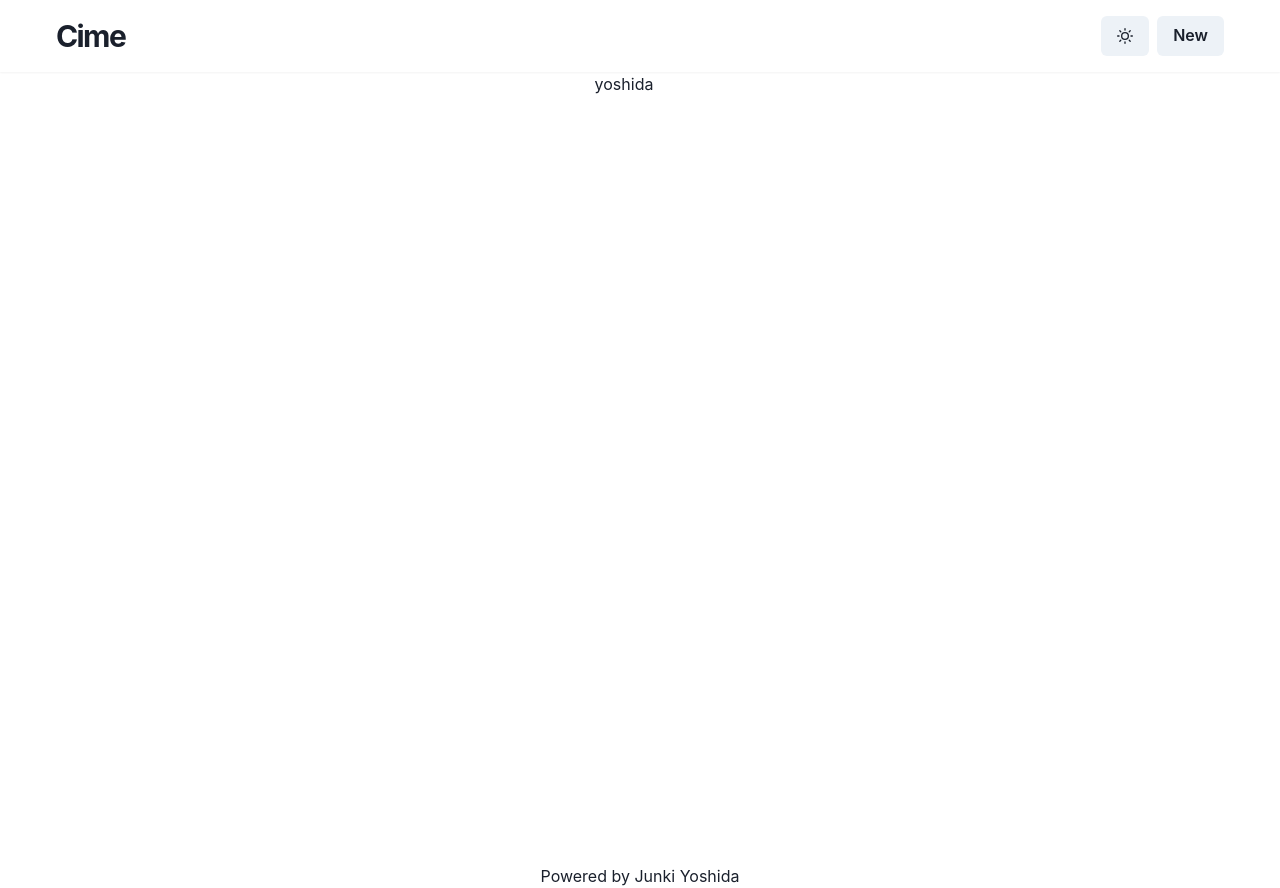
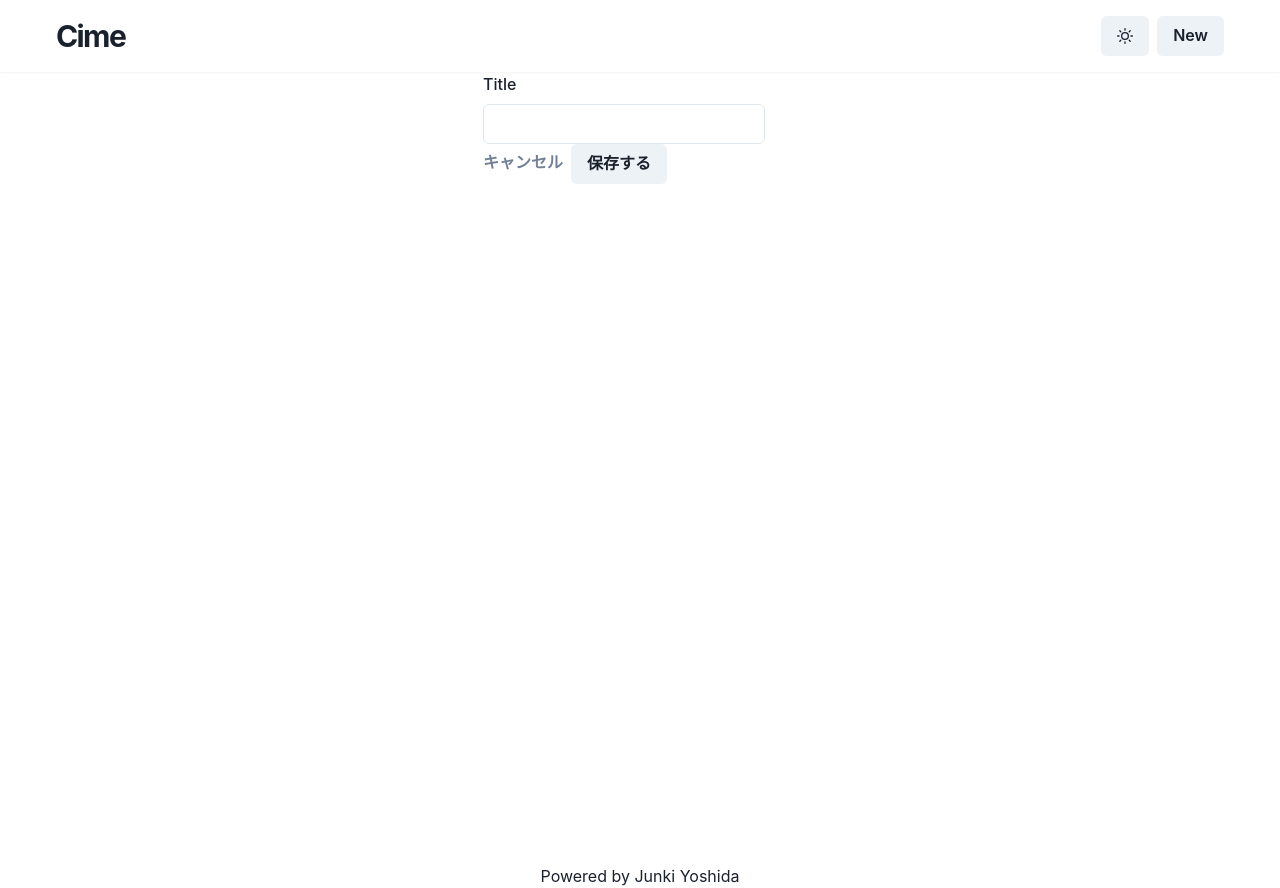
Before and after one commit to j9141997/cime-app, a Next.js app: page /options/new in a window 1280 px wide. Built offline with nearby package versions, Linux system fonts and the light colour scheme.

Commit message:
wip: form component

```diff
--- a/routes.ts
+++ b/routes.ts
@@ -2,5 +2,8 @@ export default {
   root: '/',
   login: '/login',
   signup: '/signup',
-  option: (optionId: string): string => `/options/${optionId}`,
+  options: {
+    new: '/options/new',
+    show: (optionId: string): string => `/options/${optionId}`,
+  },
 }
--- a/src/components/Header.tsx
+++ b/src/components/Header.tsx
@@ -32,16 +32,20 @@ export const Header: VFC = () => {
         justify="space-between"
         paddingX="1rem"
       >
-        <NextLink href={routes.root}>
-          <Heading as="h1" size="lg" letterSpacing={'-.1rem'}>
-            Cime
-          </Heading>
+        <NextLink href={routes.root} passHref>
+          <a aria-label="Cime, Back to homepage">
+            <Heading as="h1" size="lg" letterSpacing={'-.1rem'}>
+              Cime
+            </Heading>
+          </a>
         </NextLink>
         <Box>
           <Button type="button" marginRight="0.5rem" onClick={toggleColorMode}>
             <Icon name={colorMode === 'light' ? 'SunIcon' : 'MoonIcon'} />
           </Button>
-          <Button>New</Button>
+          <NextLink href={routes.options.new} passHref>
+            <Button>New</Button>
+          </NextLink>
         </Box>
       </Flex>
     </Box>
--- a/src/components/common/Card.tsx
+++ b/src/components/common/Card.tsx
@@ -23,7 +23,7 @@ const Card: VFC<Props> = memo(function ItemPanel({ data }) {
         <Avatar size="xs" mr={2} />
         <Text fontSize="sm">Junki Yoshida</Text>
       </Flex>
-      <NextLink href={routes.option(data.id)}>
+      <NextLink href={routes.options.show(data.id)}>
         <Box p={4}>
           <Heading as="h2" size="md">
             {data.title}
--- /dev/null
+++ b/src/components/common/Form.tsx
@@ -0,0 +1,33 @@
+import React, { memo, FC } from 'react'
+import NextLink from 'next/link'
+import { useForm } from 'react-hook-form'
+import { Box, Button } from '@chakra-ui/react'
+
+type Props = {
+  submitButtonText?: string
+  onSubmit?: () => void
+}
+const Form: FC<Props> = memo(function Form({
+  children,
+  onSubmit,
+  submitButtonText,
+}) {
+  const { handleSubmit } = useForm()
+  return (
+    <form onSubmit={handleSubmit(onSubmit)}>
+      {children}
+      <Box>
+        <NextLink href="/" passHref>
+          <Button variant="link" marginRight="0.5rem">
+            キャンセル
+          </Button>
+        </NextLink>
+        <Button variant="solid">
+          {submitButtonText ? submitButtonText : '保存する'}
+        </Button>
+      </Box>
+    </form>
+  )
+})
+
+export default Form
--- a/src/pages/index.tsx
+++ b/src/pages/index.tsx
@@ -28,7 +28,6 @@ const HomePage: NextPage<Props> = ({ options = [] }) => {
     () => new OptionInteractor().findAll(),
     { initialData }
   )
-  console.log(data)
   return (
     <div>
       <Head>
@@ -36,7 +35,7 @@ const HomePage: NextPage<Props> = ({ options = [] }) => {
         <link rel="icon" href="/favicon.ico" />
       </Head>
       <Flex justify="space-between" css={{ flexWrap: 'wrap' }}>
-        {options.map((option, i) => (
+        {data.map((option, i) => (
           <Card key={`option-${i}`} data={option} />
         ))}
       </Flex>
--- a/src/pages/options/[id].tsx
+++ b/src/pages/options/[id].tsx
@@ -1,7 +1,37 @@
-import React, { VFC } from 'react'
+import React from 'react'
+import { NextPage, GetServerSideProps } from 'next'
+import useSWR from 'swr'
+import baseURL from 'src/utils/baseURL'
+import OptionInteractor from 'src/interactors/options/OptionInteractor'
+import { Option } from 'src/interactors/options/OptionMapper'
 
-const OptionPage: VFC = () => {
-  return <h1>yoshida</h1>
+export const getServerSideProps: GetServerSideProps = async ({ params }) => {
+  const id = params?.id as string
+  const option = await new OptionInteractor().findOne(id)
+  return {
+    props: {
+      option,
+    },
+  }
+}
+
+type Props = {
+  option: Option
+}
+
+const OptionPage: NextPage<Props> = ({ option }) => {
+  const initialData = option
+  const { data, error } = useSWR<Option | null>(
+    `${baseURL}/option/${option.id}`,
+    () => new OptionInteractor().findOne(option.id),
+    { initialData }
+  )
+  return (
+    <div>
+      <h1>{data.title}</h1>
+      <p>{data.id}</p>
+    </div>
+  )
 }
 
 export default OptionPage
--- /dev/null
+++ b/src/pages/options/new.tsx
@@ -0,0 +1,26 @@
+import React from 'react'
+import { NextPage } from 'next'
+import Head from 'next/head'
+import { Box, FormControl, FormLabel, Input } from '@chakra-ui/react'
+import Form from '@components/common/Form'
+
+const NewPage: NextPage = () => {
+  return (
+    <div>
+      <Head>
+        <title>Create yoshida App</title>
+        <link rel="icon" href="/favicon.ico" />
+      </Head>
+      <Box>
+        <Form>
+          <FormControl id="title">
+            <FormLabel>Title</FormLabel>
+            <Input type="text" name="title" />
+          </FormControl>
+        </Form>
+      </Box>
+    </div>
+  )
+}
+
+export default NewPage
--- /dev/null
+++ b/src/utils/baseURL.ts
@@ -0,0 +1 @@
+export default process.env.NEXT_PUBLIC_API_ENDOPOINT as string
```
Also changed, not shown: src/interactors/options/OptionInteractor.ts (+17 -1 lines).
